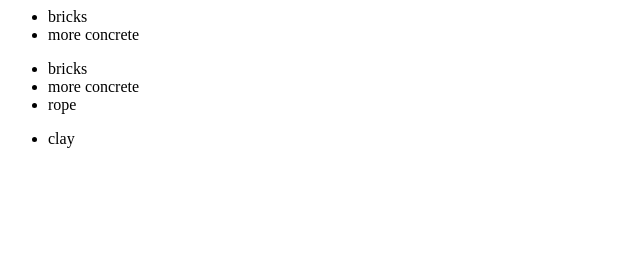
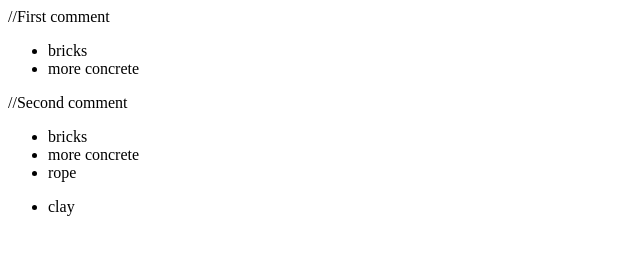
Before and after one commit to dumitru-jitaru/TestRepo, a plain HTML site: page index.html in a window 1280 px wide. Shown: the whole page, without its empty margins (0-640 px from the left). Drawn offline with Linux system fonts and the light colour scheme.

Commit message:
Added comments

```diff
--- a/index.html
+++ b/index.html
@@ -1,12 +1,12 @@
 <html>
 	<body>
-		<div>
+		<div>//First comment
 			<ul>
 				<li>bricks</li>
 				<li>more concrete</li>
 			</ul>
 		</div>
-		<div>
+		<div>//Second comment
 			<ul>
 				<li>bricks</li>
 				<li>more concrete</li>
```
